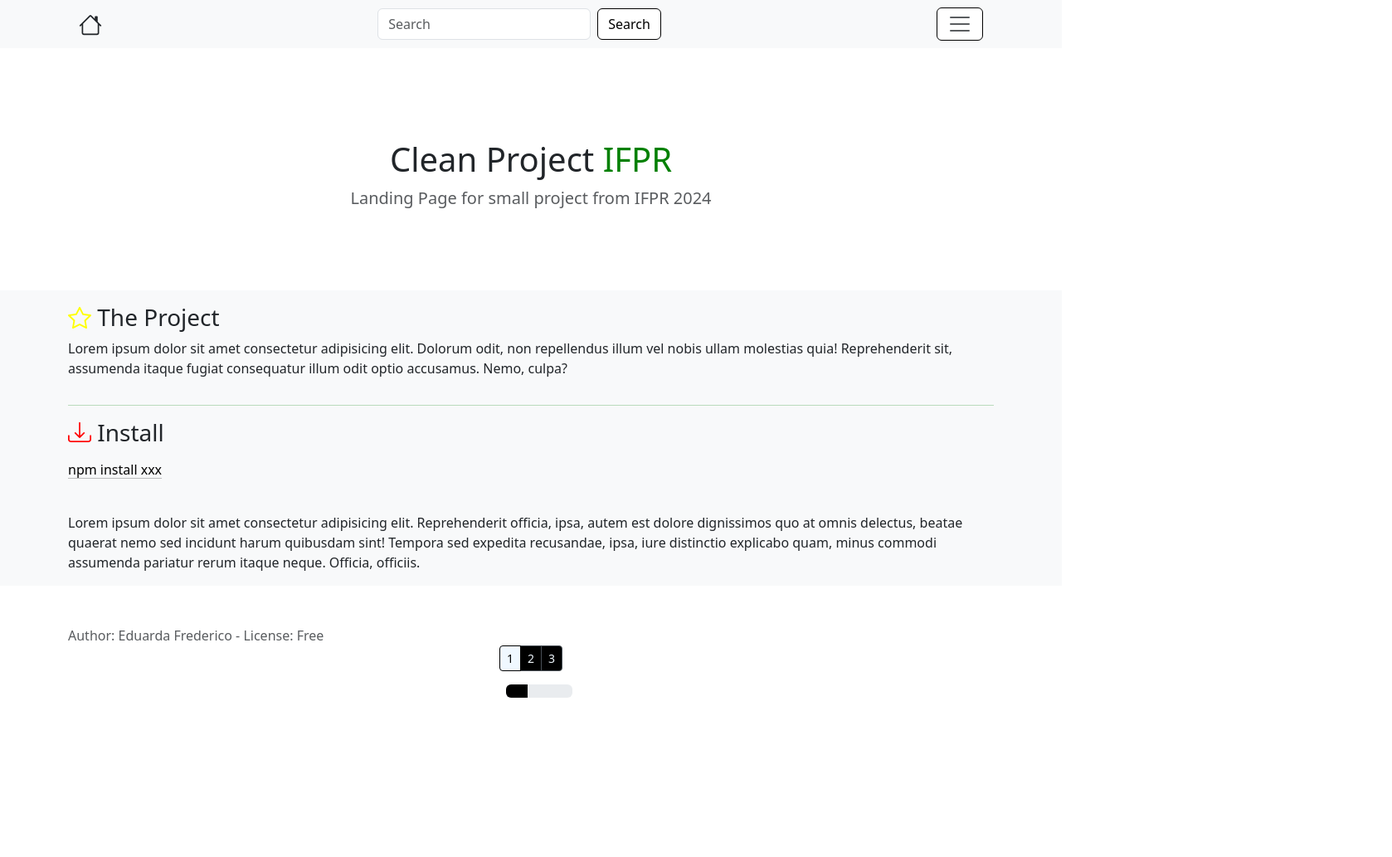
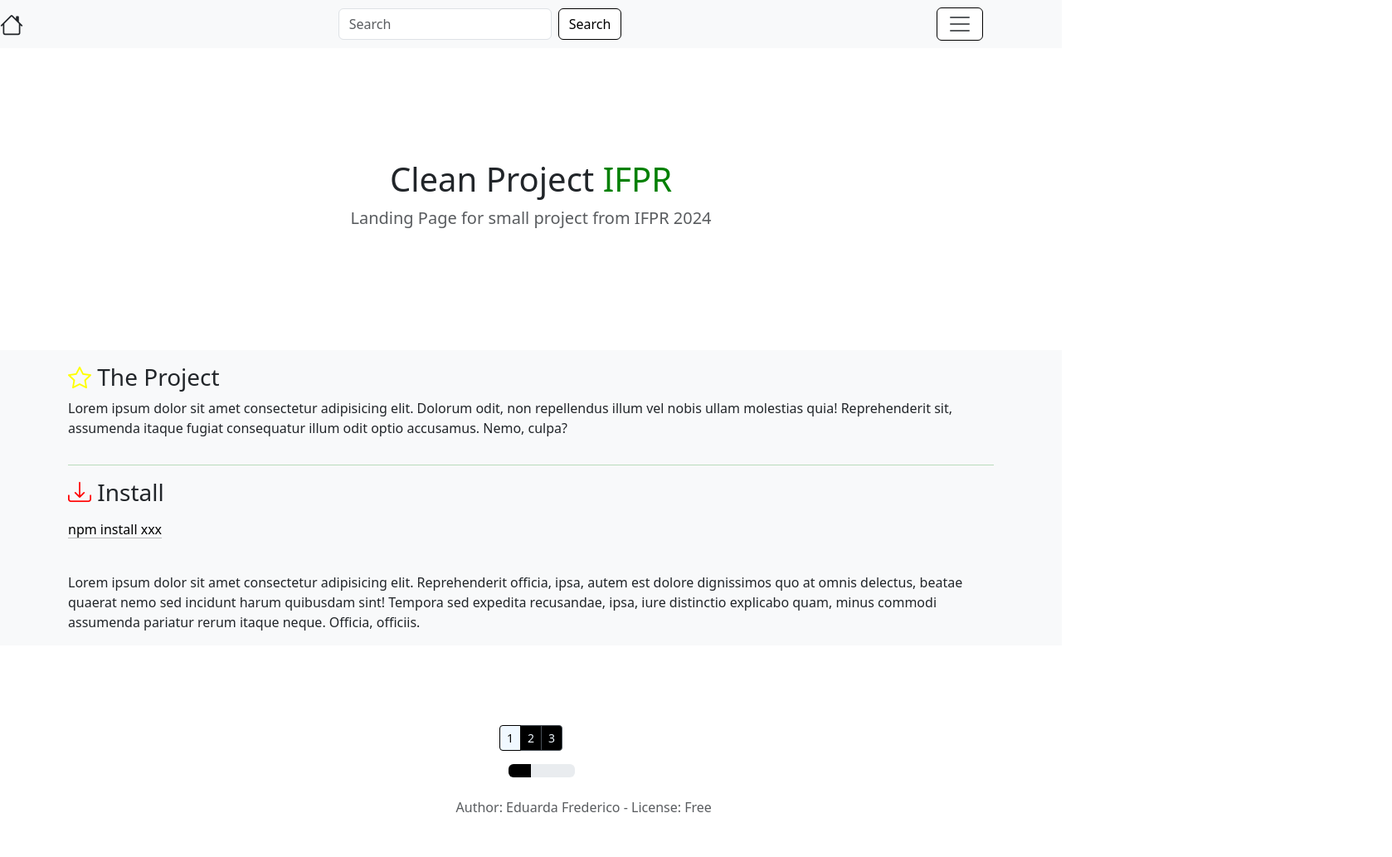
Before and after one commit to eduardafred/Web, a plain HTML site: page Refatoramento do Site Clean Project/web2907.html in a window 1280 px wide. Shown: the whole page at 83% size, 1678 px wide, since content can reach past the window. Before the commit the page ends 889 px from the top, so only its background shows below. Drawn offline with nearby package versions, Linux system fonts and the light colour scheme.

Commit message:
Update web2907.html

```diff
--- a/Refatoramento do Site Clean Project/web2907.html
+++ b/Refatoramento do Site Clean Project/web2907.html
@@ -14,7 +14,7 @@
 <body>
     <header class="d-flex flex-wrap container-fluid fixed-top nav-details">
                 <nav class="navbar bg-body-tertiary fixed-top">
-                    <i class="bi bi-house icon-large" style="margin-left: 95px;"></i>
+                    <i class="bi bi-house icon-large"></i>
                   <form class="d-flex" role="search">
                       <input class="form-control me-2" type="search" placeholder="Search" aria-label="Search">
                       <button class="btn btn-outline-success" style="border-color: black; color: black; background-color: white;" type="submit">Search</button>
@@ -47,12 +47,14 @@
                   </nav>
     </header>
     <main>
+        <br>
         <section class="py-5 text-center container" id="home">
         <div class="row py-lg-5">
             <div class="col-lg-6 col-md-8 mx-auto">
                 <br><br><br>
                 <h1 class="fw-light">Clean Project <a style="color: green;">IFPR</a></h1>
                 <p class="lead text-muted"> Landing Page for small project from IFPR 2024</p>
+                <br><br>
             </div>
         </div>
     </section>
@@ -92,13 +94,9 @@
         </div>
     </div>
     </main>
+    <br> <br>
+    <section>
     <footer class="text-muted py-5">
-        <div class="container">
-            <p class="mb-0">
-                Author: Eduarda Frederico  -
-                License: Free
-            </p>
-        </div>
         <nav aria-label="...">
             <ul class="pagination justify-content-center pagination-sm" data-bs-theme="dark">
               <li class="page-item active" aria-current="page">
@@ -109,12 +107,20 @@
               <li class="page-item"><a class="page-link" style="color: aliceblue; background-color: black;" href="web0308.html">2</a></li>
               <li class="page-item"><a class="page-link" style="color: aliceblue; background-color: black;" href="web0508.html">3</a></li>
             </ul>
-              <div class="progress" style="width: 80px; margin-left: 610px;" role="progressbar" aria-label="Basic example" aria-valuenow="25" aria-valuemin="0" aria-valuemax="100">
+              <div class="progress" style="width: 80px; margin-left: 47.9%;" role="progressbar" aria-label="Basic example" aria-valuenow="25" aria-valuemin="0" aria-valuemax="100">
                 <div class="progress-bar" style="width: 33%; background-color: black; border: 5px; border-color: black;"></div>
               </div>
               </div>
           </nav>
+          <br>
+          <div class="container" style="margin-left: 42%;">
+                <p class="mb-0">
+                    Author: Eduarda Frederico  -
+                    License: Free
+                </p>
+            </div>
     </footer>
+</section>
     <script src="https://cdn.jsdelivr.net/npm/bootstrap@5.3.3/dist/js/bootstrap.bundle.min.js" integrity="sha384-YvpcrYf0tY3lHB60NNkmXc5s9fDVZLESaAA55NDzOxhy9GkcIdslK1eN7N6jIeHz" crossorigin="anonymous"></script>
 </body>
 </html>
```
